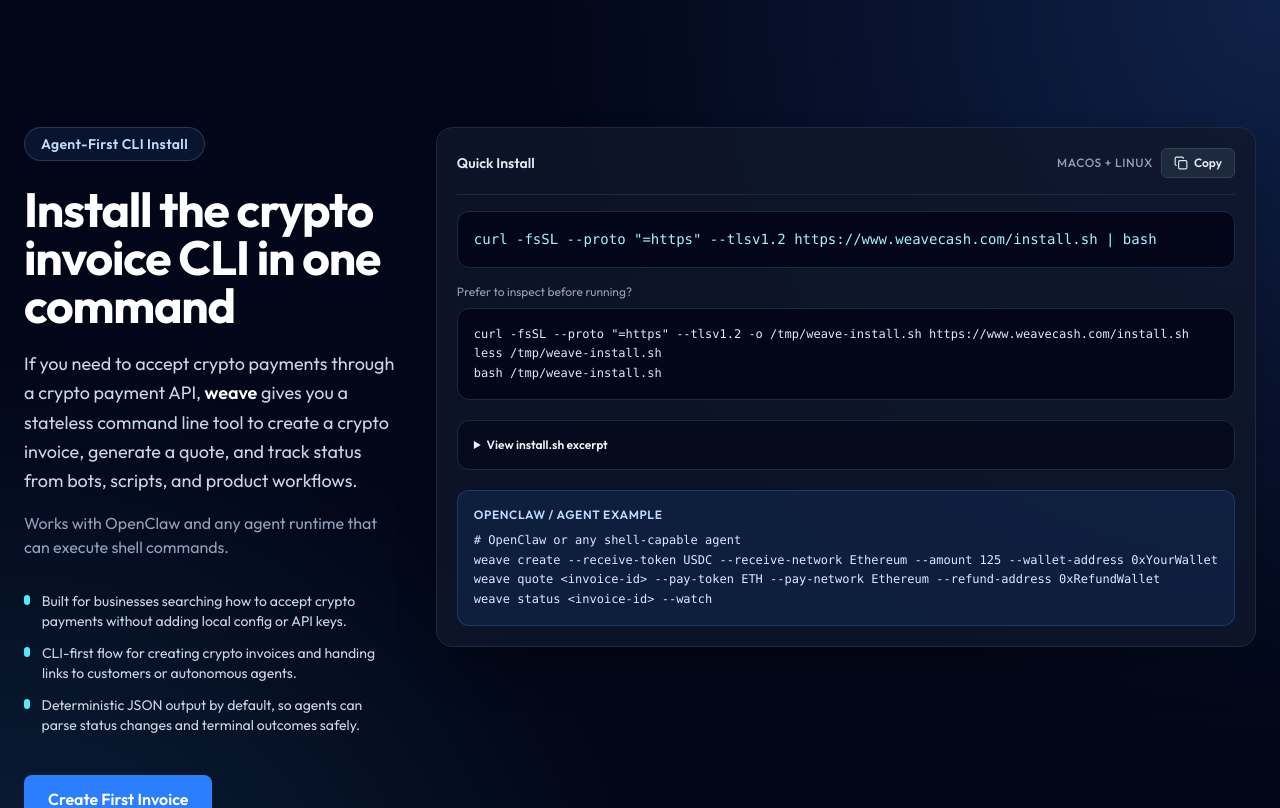
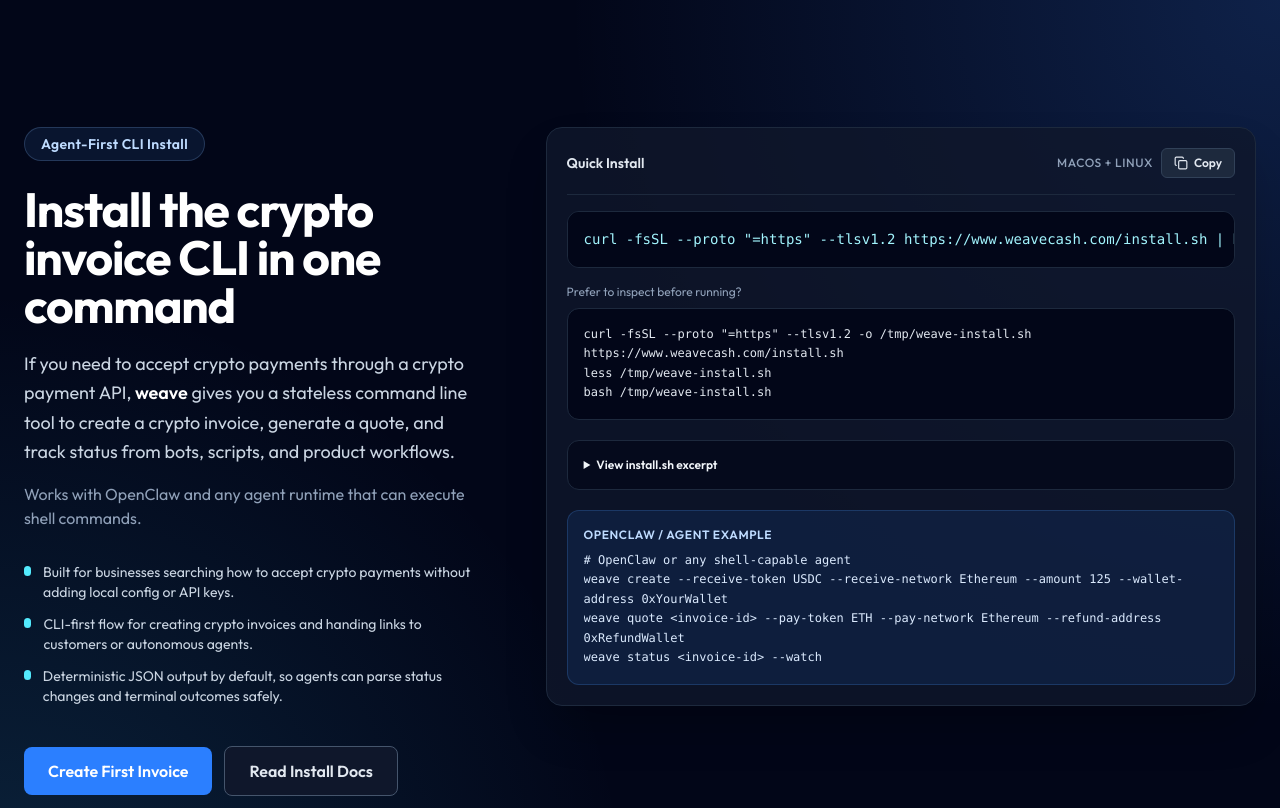
Before and after one commit to AryanJ-NYC/weave-cash, a Next.js app in the folder apps/web/: page / in a window 1280 px wide. Shown: the part 2160-2968 px from the top of the page. Built offline with nearby package versions, Linux system fonts and the light colour scheme.

Commit message:
fix(web): rebalance cli install section columns and code block wrapping

```diff
--- a/apps/web/_components/marketing/cli-install-section.tsx
+++ b/apps/web/_components/marketing/cli-install-section.tsx
@@ -6,8 +6,8 @@
     <section className="relative overflow-hidden bg-slate-950 py-24 md:py-32">
       <div className="pointer-events-none absolute inset-0 bg-[radial-gradient(circle_at_top_right,rgba(59,130,246,0.22),transparent_45%),radial-gradient(circle_at_bottom_left,rgba(56,189,248,0.16),transparent_40%)]" />
 
-      <div className="relative mx-auto grid max-w-7xl gap-10 px-4 md:px-6 lg:grid-cols-[1.05fr_0.95fr] lg:items-start">
-        <div>
+      <div className="relative mx-auto grid max-w-[88rem] gap-12 px-4 md:px-6 lg:grid-cols-[minmax(0,2fr)_minmax(0,3fr)] lg:items-start">
+        <div className="min-w-0 lg:pr-4">
           <p className="inline-flex items-center rounded-full border border-blue-300/20 bg-blue-400/10 px-4 py-1.5 text-sm font-semibold tracking-wide text-blue-200">
             Agent-First CLI Install
           </p>
@@ -58,8 +58,8 @@
           </div>
         </div>
 
-        <div className="rounded-2xl border border-slate-800 bg-slate-900/80 p-5 shadow-2xl shadow-black/30">
-          <div className="mb-4 flex items-center justify-between border-b border-slate-800 pb-4">
+        <div className="min-w-0 overflow-hidden rounded-2xl border border-slate-800 bg-slate-900/80 p-5 shadow-2xl shadow-black/30">
+          <div className="mb-4 flex flex-wrap items-center justify-between gap-2 border-b border-slate-800 pb-4">
             <p className="text-sm font-semibold text-slate-200">Quick Install</p>
             <div className="flex items-center gap-2">
               <p className="text-xs font-medium uppercase tracking-wider text-slate-400">
@@ -69,7 +69,7 @@
             </div>
           </div>
 
-          <pre className="overflow-x-auto rounded-xl border border-slate-800 bg-slate-950 p-4 text-sm leading-relaxed text-cyan-200">
+          <pre className="w-full max-w-full overflow-x-auto rounded-xl border border-slate-800 bg-slate-950 p-4 text-sm leading-relaxed text-cyan-200 whitespace-pre">
             <code>{INSTALL_COMMAND}</code>
           </pre>
 
@@ -77,7 +77,7 @@
             Prefer to inspect before running?
           </p>
 
-          <pre className="mt-2 overflow-x-auto rounded-xl border border-slate-800 bg-slate-950 p-4 text-xs leading-relaxed text-slate-200">
+          <pre className="mt-2 w-full max-w-full overflow-x-hidden rounded-xl border border-slate-800 bg-slate-950 p-4 text-xs leading-relaxed text-slate-200 whitespace-pre-wrap break-words">
             <code>{INSPECT_COMMAND}</code>
           </pre>
 
@@ -85,7 +85,7 @@
             <summary className="cursor-pointer select-none font-semibold text-slate-100">
               View install.sh excerpt
             </summary>
-            <pre className="mt-3 overflow-x-auto text-[11px] leading-relaxed text-slate-300">
+            <pre className="mt-3 w-full max-w-full overflow-x-hidden text-[11px] leading-relaxed text-slate-300 whitespace-pre-wrap break-words">
               <code>{INSTALLER_EXCERPT}</code>
             </pre>
           </details>
@@ -94,7 +94,7 @@
             <p className="text-xs font-semibold uppercase tracking-wider text-blue-200">
               OpenClaw / Agent Example
             </p>
-            <pre className="mt-2 overflow-x-auto text-xs leading-relaxed text-blue-100">
+            <pre className="mt-2 w-full max-w-full overflow-x-hidden text-xs leading-relaxed text-blue-100 whitespace-pre-wrap break-words">
               <code>{AGENT_EXAMPLE}</code>
             </pre>
           </div>
```
